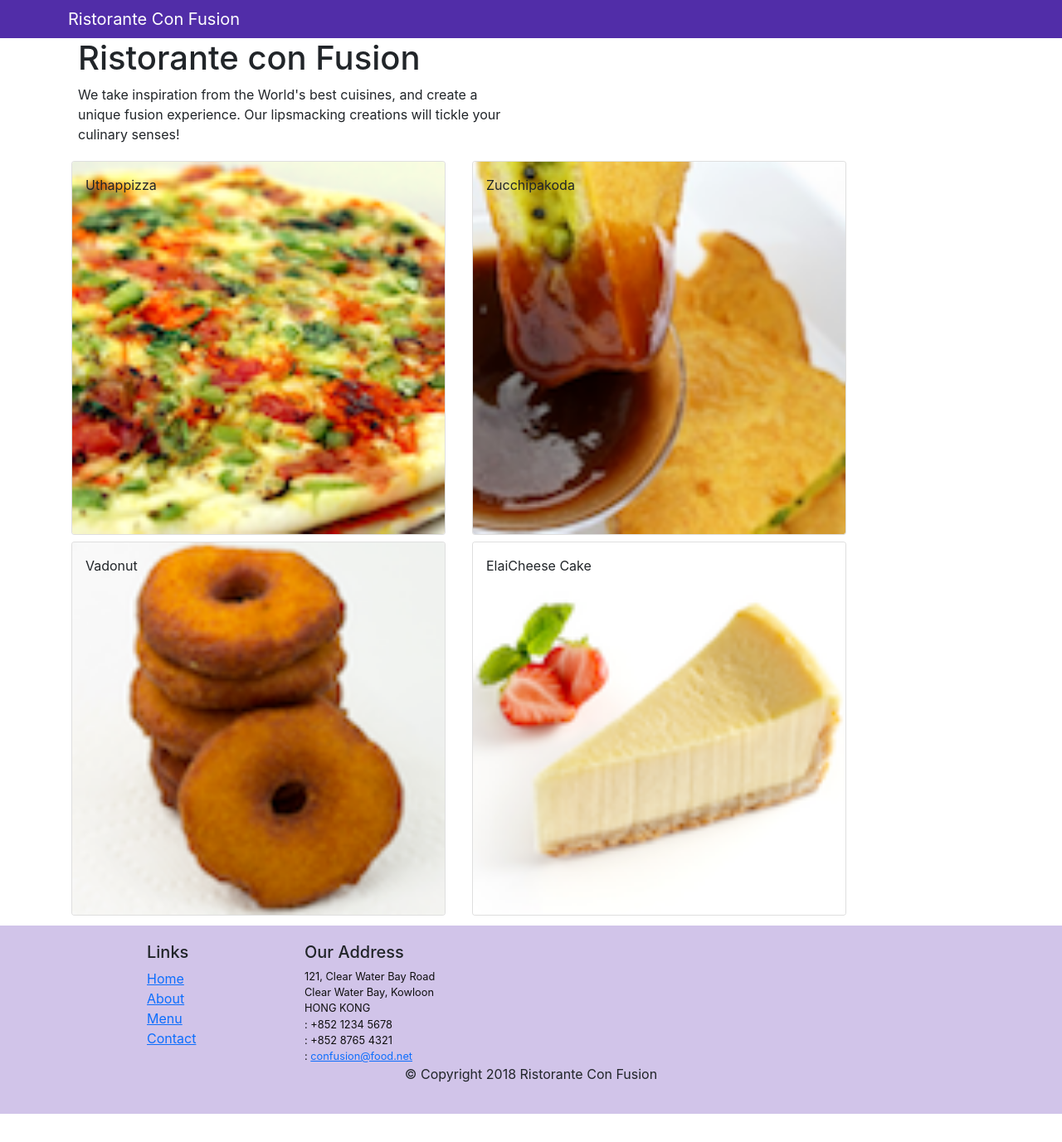
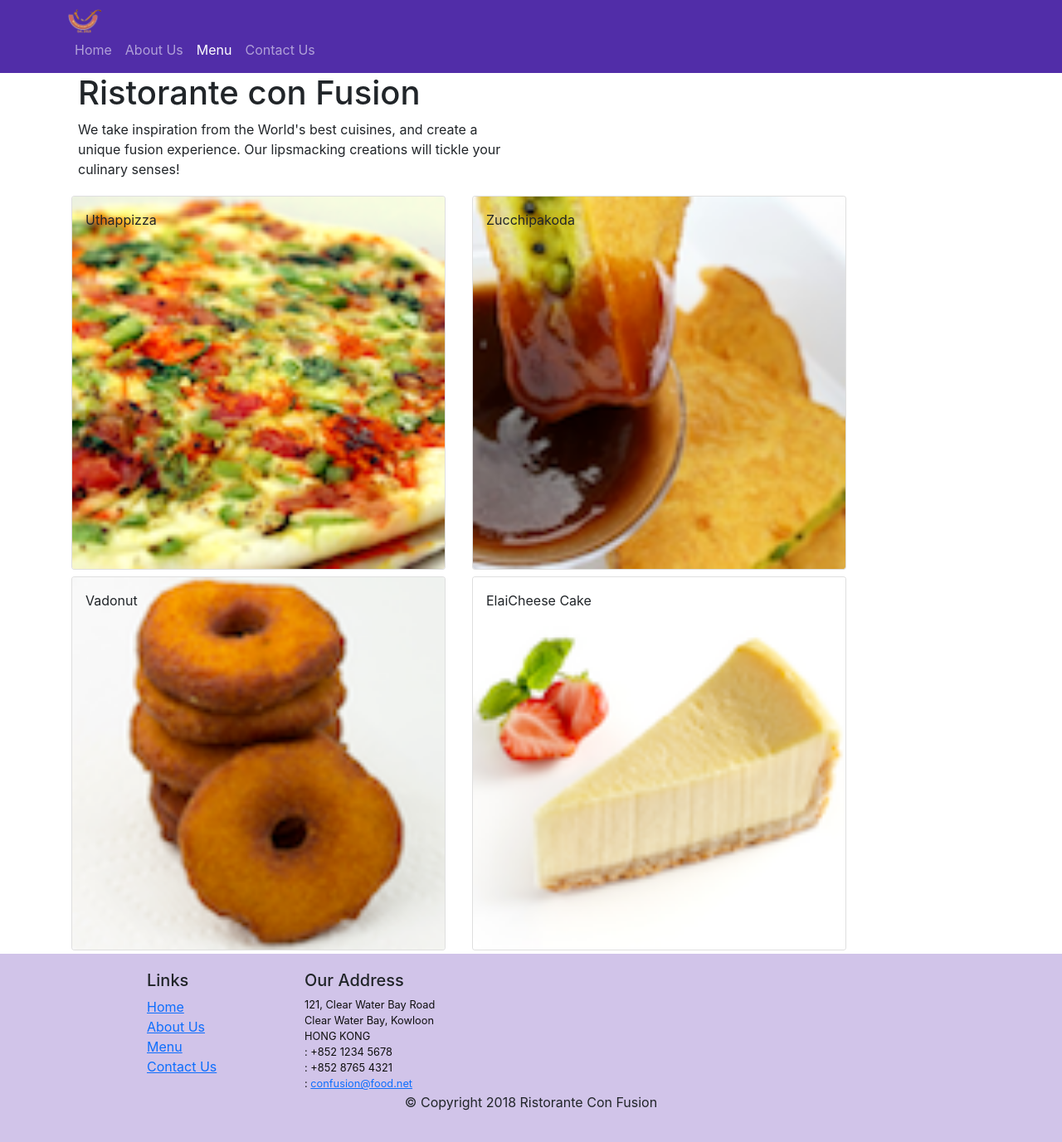
Before and after one commit to luutrinhlam/React-Redux-Learning, a React (Create React App) app: page /menu in a window 1280 px wide. Shown: the whole page at 83% size. Before the commit the page ends 1343 px from the top, so only its background shows below. Built offline with nearby package versions, Linux system fonts and the light colour scheme; the HTML template or start-up script is replaced by a standard one.

Commit message:
React Router

```diff
--- a/package.json
+++ b/package.json
@@ -12,6 +12,7 @@
     "react": "^17.0.2",
     "react-dom": "^17.0.2",
     "react-popper": "^2.2.5",
+    "react-router-dom": "^6.2.1",
     "react-scripts": "5.0.0",
     "reactstrap": "^9.0.1",
     "web-vitals": "^2.1.2"
--- a/src/App.js
+++ b/src/App.js
@@ -1,14 +1,18 @@
-import React,{Component} from 'react';
+import React, { Component } from 'react';
 import './App.css';
 import Main from './components/MainComponent';
+import { BrowserRouter } from 'react-router-dom';
+
 
 class App extends Component {
 
   render() {
     return (
-      <div className="App">
-        <Main />
-      </div>
+      <BrowserRouter>
+        <div className="App">
+          <Main />
+        </div>
+      </BrowserRouter>
     );
   }
 }
--- a/src/components/FooterComponent.js
+++ b/src/components/FooterComponent.js
@@ -1,17 +1,18 @@
 import React from 'react';
+import {Link} from 'react-router-dom'
 
 function Footer(props) {
-    return(
+    return (
         <div className="footer">
             <div className="container">
                 <div className="row justify-content-center">
                     <div className="col-4 offset-1 col-sm-2">
                         <h5>Links</h5>
                         <ul className="list-unstyled">
-                        <li><a href="#">Home</a></li>
-                        <li><a href="#">About</a></li>
-                        <li><a href="#">Menu</a></li>
-                        <li><a href="contactus.html">Contact</a></li>
+                            <li><Link to='/home'>Home</Link></li>
+                            <li><Link to='/aboutus'>About Us</Link></li>
+                            <li><Link to='/menu'>Menu</Link></li>
+                            <li><Link to='/contactus'>Contact Us</Link></li>
                         </ul>
                     </div>
                     <div className="col-7 col-sm-5">
@@ -28,7 +29,7 @@
                     </div>
                     <div className="col-12 col-sm-4 align-self-center">
                         <div className="text-center">
-                        <a className="btn btn-social-icon btn-google" target = "blank" href="http://google.com/+"><i className="fa fa-google-plus"></i></a>
+                            <a className="btn btn-social-icon btn-google" target="blank" href="http://google.com/+"><i className="fa fa-google-plus"></i></a>
                             <a className="btn btn-social-icon btn-facebook" href="http://www.facebook.com/profile.php?id="><i className="fa fa-facebook"></i></a>
                             <a className="btn btn-social-icon btn-linkedin" href="http://www.linkedin.com/in/"><i className="fa fa-linkedin"></i></a>
                             <a className="btn btn-social-icon btn-twitter" href="http://twitter.com/"><i className="fa fa-twitter"></i></a>
--- a/src/components/HeaderComponent.js
+++ b/src/components/HeaderComponent.js
@@ -1,13 +1,46 @@
-import React, { Component } from 'react';
-import { Navbar, NavbarBrand } from 'reactstrap';
+import { Nav, Navbar, NavbarBrand, NavbarToggler, Collapse, NavItem } from 'reactstrap';
+import { NavLink } from 'react-router-dom';
+import {React, Component} from 'react'
 
 class Header extends Component {
+    constructor(props) {
+        super(props);
+
+        this.toggleNav = this.toggleNav.bind(this);
+        this.state = {
+          isNavOpen: false
+        };
+      }
+
+      toggleNav() {
+        this.setState({
+          isNavOpen: !this.state.isNavOpen
+        });
+      }
+
     render() {
         return(
-    <React.Fragment>
-      <Navbar dark>
+            <div>
+                <Navbar dark expand="md">
                     <div className="container">
-            <NavbarBrand href="/">Ristorante Con Fusion</NavbarBrand>
+                        <NavbarToggler onClick={this.toggleNav} />
+                        <NavbarBrand className="mr-auto" href="/"><img src='assets/images/logo.png' height="30" width="41" alt='Ristorante Con Fusion' /></NavbarBrand>
+                        <Collapse isOpen={this.state.isNavOpen} navbar>
+                            <Nav navbar>
+                            <NavItem>
+                                <NavLink className="nav-link"  to='/home'><span className="fa fa-home fa-lg"></span> Home</NavLink>
+                            </NavItem>
+                            <NavItem>
+                                <NavLink className="nav-link" to='/aboutus'><span className="fa fa-info fa-lg"></span> About Us</NavLink>
+                            </NavItem>
+                            <NavItem>
+                                <NavLink className="nav-link"  to='/menu'><span className="fa fa-list fa-lg"></span> Menu</NavLink>
+                            </NavItem>
+                            <NavItem>
+                                <NavLink className="nav-link" to='/contactus'><span className="fa fa-address-card fa-lg"></span> Contact Us</NavLink>
+                            </NavItem>
+                            </Nav>
+                        </Collapse>
                     </div>
                 </Navbar>
                 <div>
@@ -20,7 +53,7 @@
                         </div>
                     </div>
                 </div>
-    </React.Fragment>
+            </div>
         );
     }
 }
--- /dev/null
+++ b/src/components/HomeComponent.js
@@ -0,0 +1,11 @@
+import React from 'react';
+
+function Home(props) {
+    return(
+      <div className="container">
+        <h4>Home</h4>
+      </div>
+    );
+}
+
+export default Home;
--- a/src/components/MainComponent.js
+++ b/src/components/MainComponent.js
@@ -1,10 +1,13 @@
 import React, { Component } from 'react';
 import { Navbar, NavbarBrand } from 'reactstrap';
+import Home from './HomeComponent';
 import Menu from './MenuComponent';
 import DishDetail from './DishdetailComponent';
 import Header from './HeaderComponent';
 import Footer from './FooterComponent';
 import { DISHES } from '../shared/dishes';
+import { Routes, Route, Navigate } from 'react-router-dom';
+
 
 class Main extends Component {
 
@@ -21,11 +24,20 @@
   }
 
   render() {
+    const HomePage = () => {
+      return(
+          <Home
+          />
+      );
+    }
     return (
       <div>
         <Header/>
-        <Menu dishes={this.state.dishes} onClick={(dishId) => this.onDishSelect(dishId)} />
-        <DishDetail dish={this.state.dishes.filter((dish) => dish.id === this.state.selectedDish)[0]} />
+        <Routes>
+              <Route path='/home' element={<HomePage/>} />
+              <Route path='/menu' element={ <Menu dishes={this.state.dishes} />} />
+        </Routes>
+          {/* <Navigate to="/home" replace/> */}
         <Footer/>
       </div>
     );
--- a/src/components/MenuComponent.js
+++ b/src/components/MenuComponent.js
@@ -1,11 +1,12 @@
 import React from 'react';
-import { Card, CardImg, CardImgOverlay,
-    CardTitle } from 'reactstrap';
+import {
+    Card, CardImg, CardImgOverlay,
+    CardTitle
+} from 'reactstrap';
 
-    function RenderMenuItem ({dish, onClick}) {
+function RenderMenuItem({ dish }) {
     return (
-            <Card
-                onClick={() => onClick(dish.id)}>
+        <Card>
             <CardImg width="100%" src={dish.image} alt={dish.name} />
             <CardImgOverlay>
                 <CardTitle>{dish.name}</CardTitle>
@@ -18,7 +19,7 @@
 
     const menu = props.dishes.map((dish) => {
         return (
-                <div className="col-12 col-md-5 m-1"  key={dish.id}>
+            <div className="col-12 col-md-5 m-1" key={dish.id}>
                 <RenderMenuItem dish={dish} onClick={props.onClick} />
             </div>
         );
```
Also changed, not shown: 1 other file (tests, documents, lock files or other folders). Lines whose indentation alone changed are shown as unchanged.
